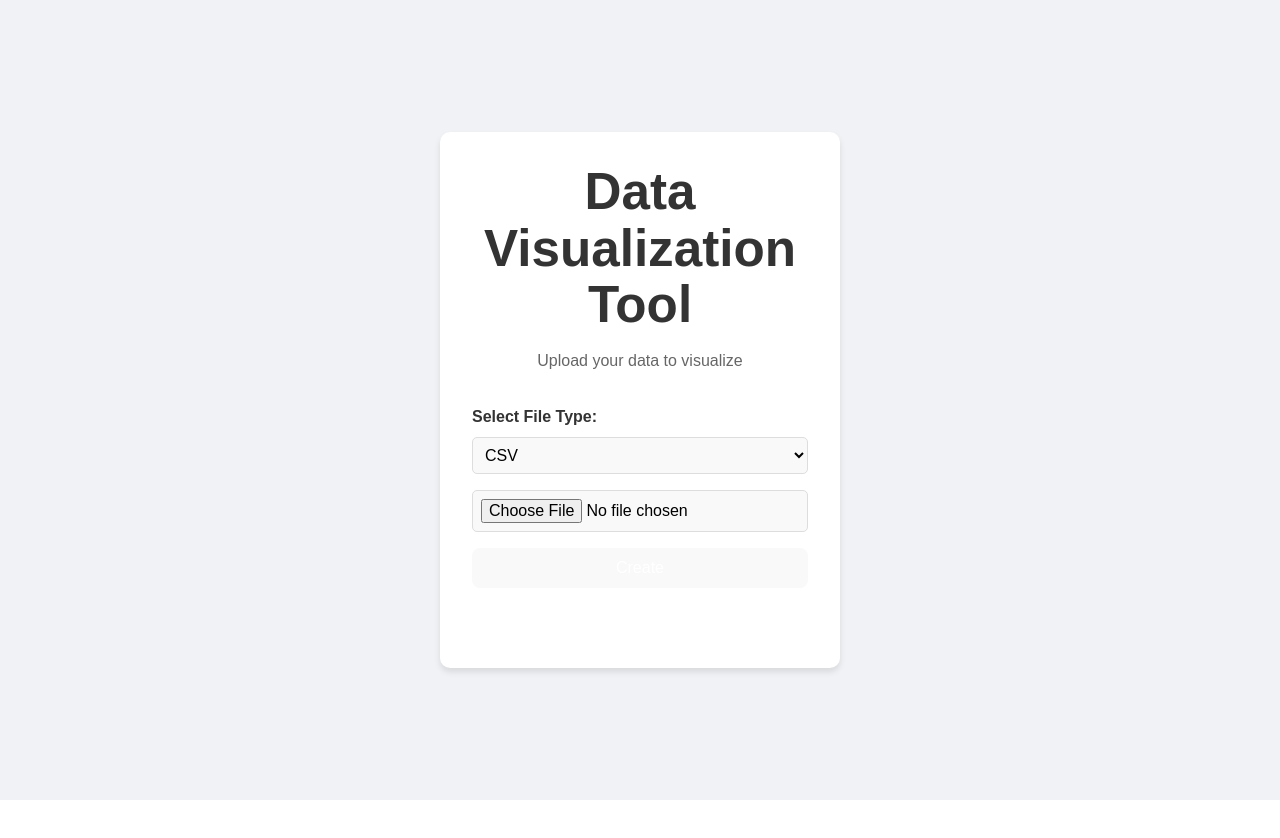
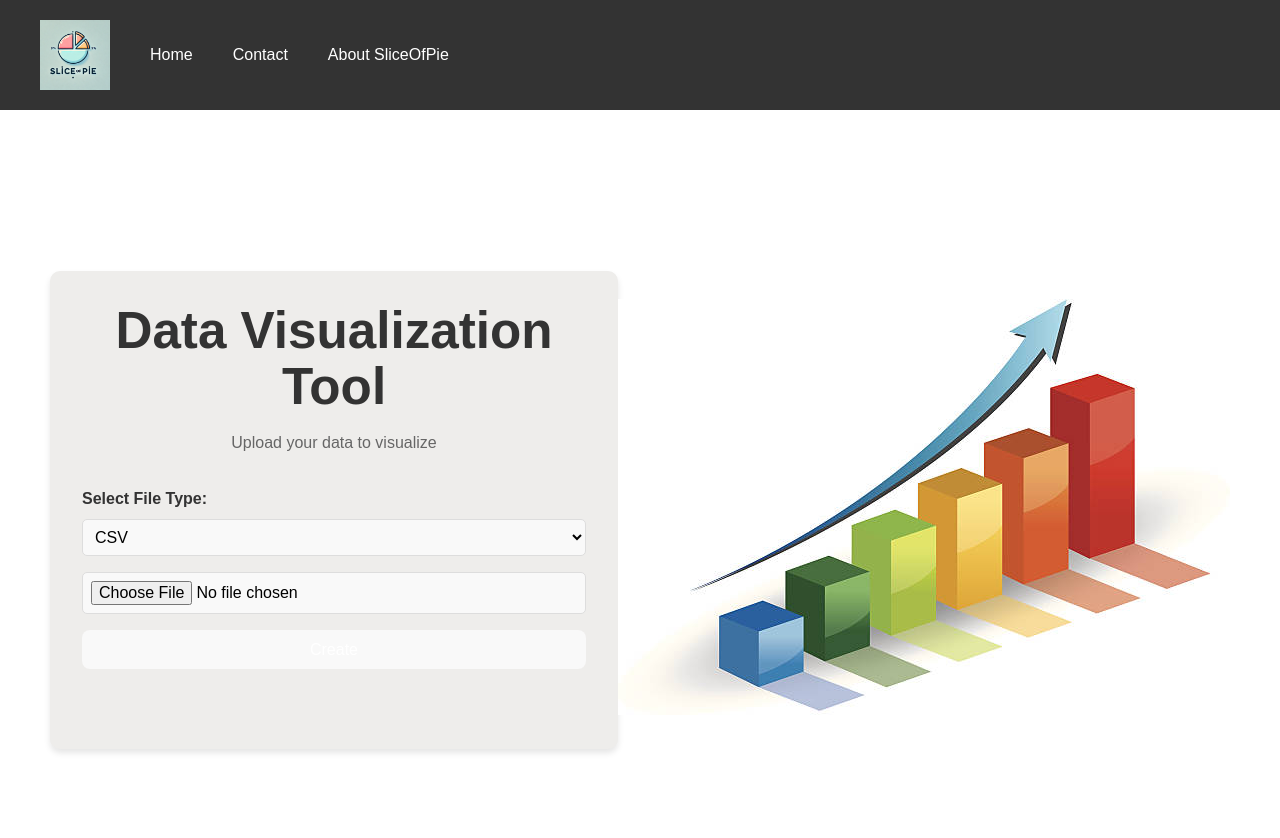
Before and after one commit to Ayaan9421/SliceOfPie, a React (Vite) app: page / in a window 1280 px wide. Shown: the top 838 px of the page. Before the commit the page ends 800 px from the top, so only its background shows below. Built offline with nearby package versions, Linux system fonts and the light colour scheme.

Commit message:
changes in ui

```diff
--- a/src/App.css
+++ b/src/App.css
@@ -10,20 +10,53 @@ body {
   display: flex;
   justify-content: center;
   align-items: center;
-  height: 100vh;
   margin: 0;
 }
-
+.navbar {
+  background-color: #333;
+  overflow: hidden;
+  display: flex;
+  align-items: center;
+  padding: 20px;
+}
+.navbar img {
+  height: 70px; /* Adjust the height as needed */
+  margin-right: 20px; /* Space between logo and menu items */
+  margin-left: 20px; /* Space between logo and menu items */
+}
+.navbar a {
+  float: left;
+  display: block;
+  color: white;
+  text-align: center;
+  padding: 14px 20px;
+  text-decoration: none;
+}
+.navbar a:hover {
+  background-color: #ddd;
+  color: black;
+}
+.main_container{
+  display: flex;
+  justify-content: space-between;
+  align-items: center;
+  height: 100vh;
+  width: 100vw;
+  background-color: #ffffff;
+  padding: 0 50px;
+}
 .container {
-  background-color: #ffffff;
+  background-color: #EEEDEB;
   padding: 2rem;
   border-radius: 10px;
   box-shadow: 0 4px 6px rgba(0, 0, 0, 0.1);
   text-align: center;
-  max-width: 400px;
+  max-width: 600px;
   width: 100%;
 }
+.image_container{
 
+}
 h1 {
   color: #333333;
   margin-bottom: 1rem;
--- a/src/App.jsx
+++ b/src/App.jsx
@@ -3,6 +3,14 @@ import "./App.css";
 function App() {
   return (
     <>
+      <div class="navbar">
+      <img src="logo.webp" alt="SliceOfPie Logo"/>
+      <a href="#home">Home</a>
+      <a href="#contact">Contact</a>
+      <a href="#about">About SliceOfPie</a>
+  </div>
+
+    <div className='main_container'>
       <div className="container">
         <h1>Data Visualization Tool</h1>
         <p>Upload your data to visualize</p>
@@ -16,6 +24,11 @@ function App() {
           <button id="create-btn">Create</button>
         </form>
       </div>
+
+      <div className="image_container">
+        <img src="/graph.jpg"/>
+      </div>
+    </div>
     </>
   );
 }
```
Also changed, not shown: public/graph.jpg (added), public/logo.webp (added).
